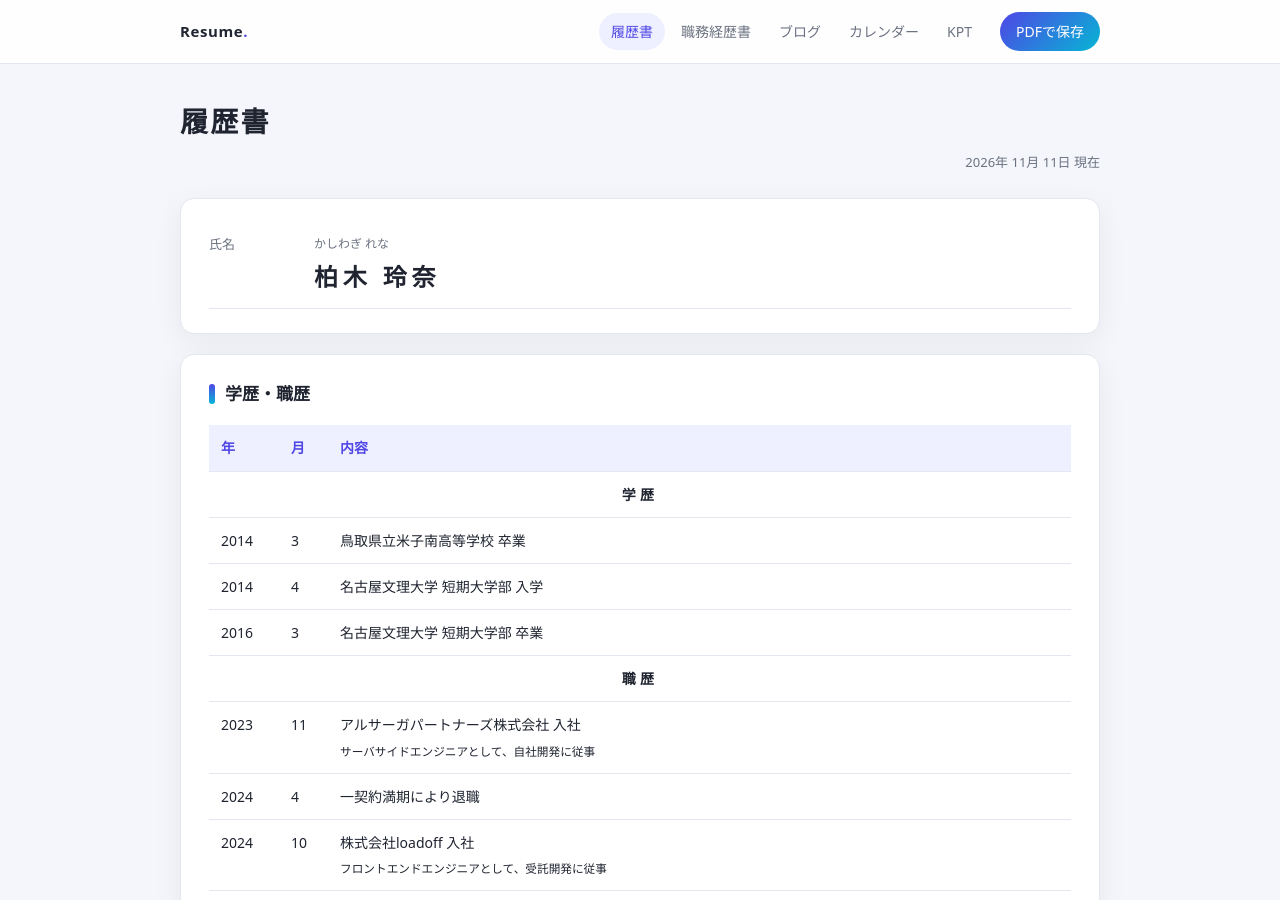
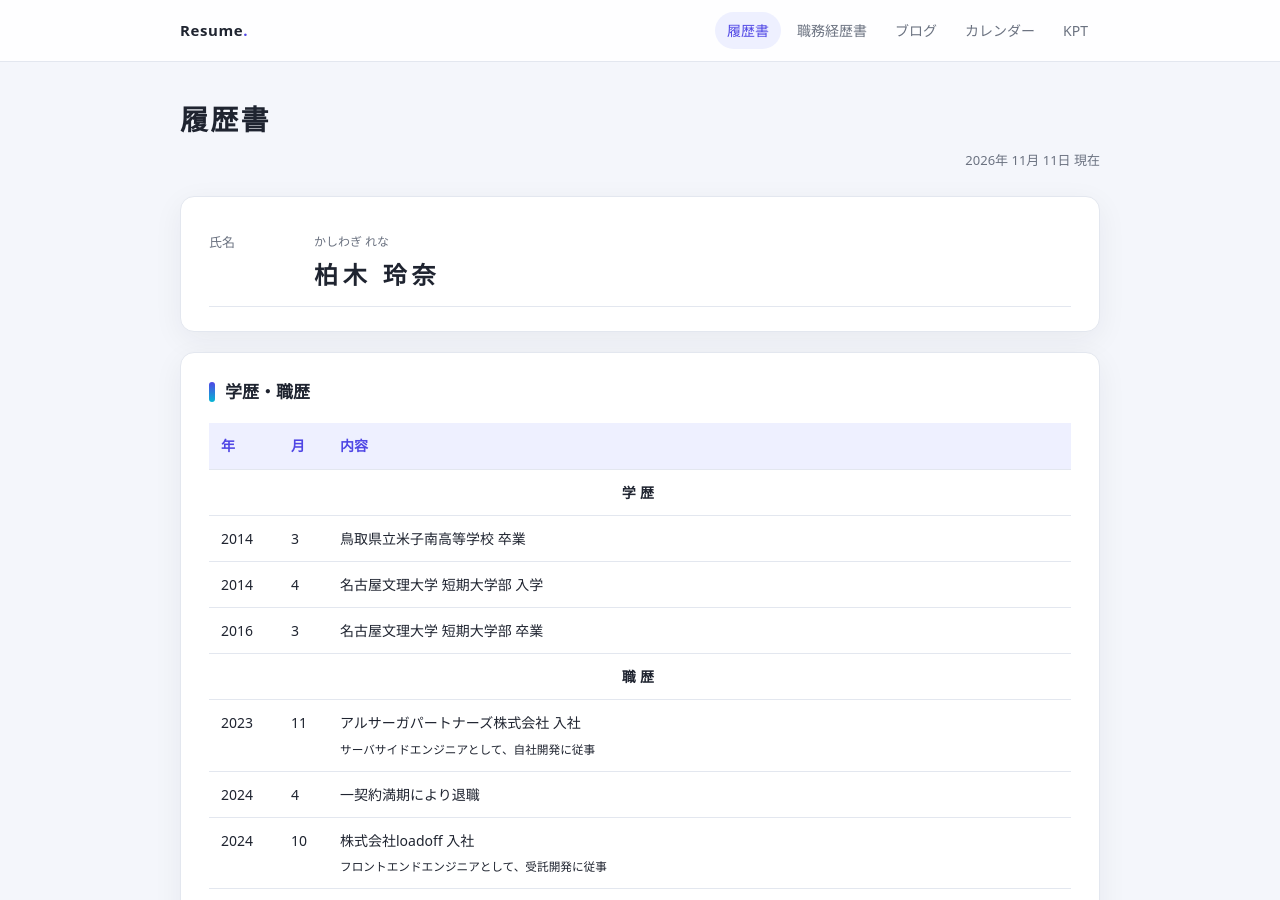
Before and after one commit to kashiwagi-rena/kashiwagi-rena.github.io, a Jekyll site: the page rirekisho.html, which Jekyll copies as it is, in a window 1280 px wide and 900 px high. Built offline with Jekyll 4.4.1, drawn with Linux system fonts in a browser that asks for light colours.

Commit message:
履歴書の「PDFで保存」ボタンを削除
PDFが必要なときはブラウザの印刷（⌘+P / Ctrl+P）を使う。READMEの手順も合わせて変更

Co-Authored-By: Claude Opus 5.5 <noreply@anthropic.com>
Claude-Session: https://claude.ai/code/session_01RAMWhBzsn6pgDjwc2nsQKZ

```diff
--- a/rirekisho.html
+++ b/rirekisho.html
@@ -26,7 +26,6 @@
         <a href="calendar/">カレンダー</a>
         <a href="kpt/">KPT</a>
       </nav>
-      <button class="btn-print" type="button" data-print>PDFで保存</button>
     </div>
   </header>
 
```
Also changed, not shown: README.md.
